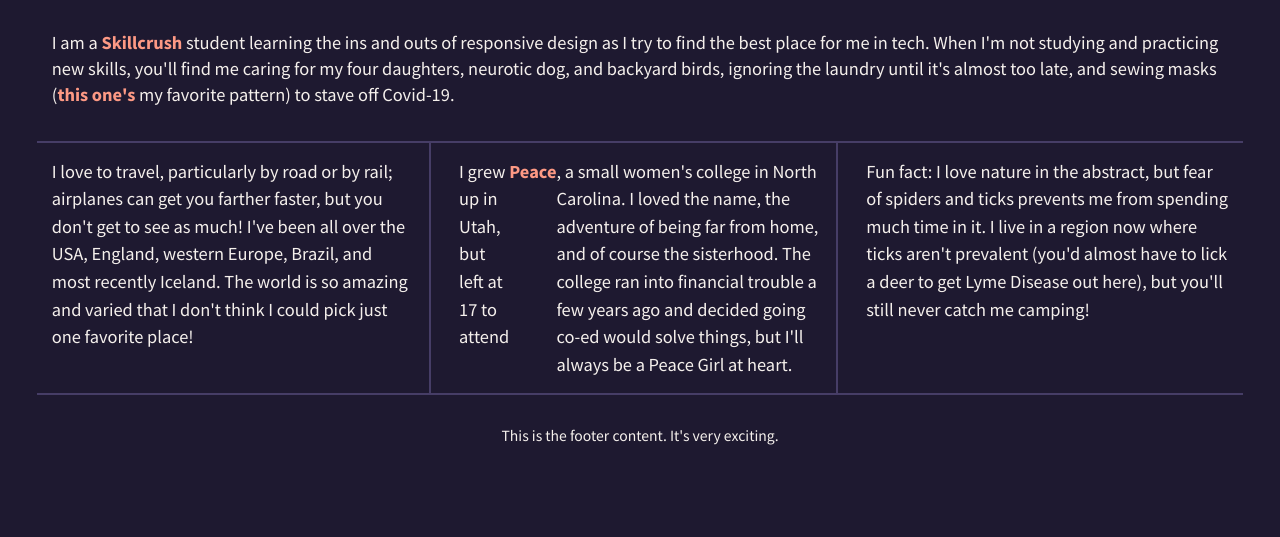
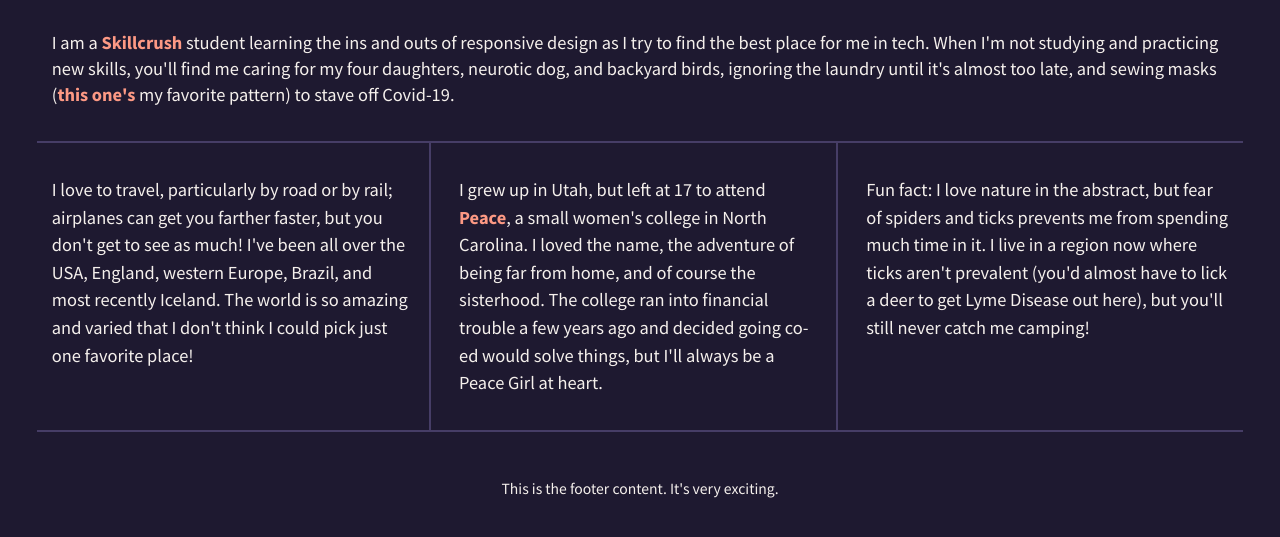
Before and after one commit to rchodson/divs-flexbox-starter, a plain HTML site: page index.html in a window 1280 px wide. Shown: the part 141-678 px from the top of the page. Drawn offline with nearby package versions, Linux system fonts and the light colour scheme.

Commit message:
updated index.html

```diff
--- a/index.html
+++ b/index.html
@@ -31,17 +31,17 @@
             </main>
 
             <div class="div-1">
-                I love to travel, particularly by road or by rail; airplanes can get you farther faster, but you don't get to see as much! I've been all over the USA, England, western Europe, Brazil, and most recently Iceland. The world is so amazing and varied that I don't think I could pick just one favorite place!
+                <p>I love to travel, particularly by road or by rail; airplanes can get you farther faster, but you don't get to see as much! I've been all over the USA, England, western Europe, Brazil, and most recently Iceland. The world is so amazing and varied that I don't think I could pick just one favorite place!</p>
             </div>
             <div class="div-2">
-                I grew up in Utah, but left at 17 to attend <a href="https://peace.edu">Peace</a>, a small women's college in North Carolina. I loved the name, the adventure of being far from home, and of course the sisterhood. The college ran into financial trouble a few years ago and decided going co-ed would solve things, but I'll always be a Peace Girl at heart.
+                <p>I grew up in Utah, but left at 17 to attend <a href="https://peace.edu">Peace</a>, a small women's college in North Carolina. I loved the name, the adventure of being far from home, and of course the sisterhood. The college ran into financial trouble a few years ago and decided going co-ed would solve things, but I'll always be a Peace Girl at heart.</p>
             </div>
             <div class="div-3">
-                Fun fact: I love nature in the abstract, but fear of spiders and ticks prevents me from spending much time in it. I live in a region now where ticks aren't prevalent (you'd almost have to lick a deer to get Lyme Disease out here), but you'll still never catch me camping!
+                <p>Fun fact: I love nature in the abstract, but fear of spiders and ticks prevents me from spending much time in it. I live in a region now where ticks aren't prevalent (you'd almost have to lick a deer to get Lyme Disease out here), but you'll still never catch me camping!</p>
             </div>
 
             <footer>
-                This is the footer content. It's very exciting.
+                <p>This is the footer content. It's very exciting.</p>
             </footer>
         </section>
 
```
